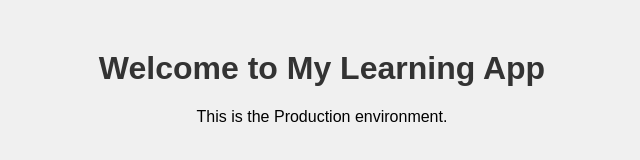
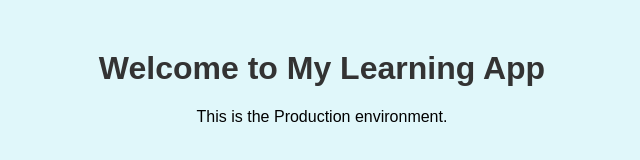
Before and after one commit to DylanL96/my-learning-app, a plain HTML site: page index.html in a window 1280 px wide. Shown: the whole page, without its empty margins (318-958 px from the left). Drawn offline with Linux system fonts and the light colour scheme.

Commit message:
Change background color for dev

```diff
--- a/styles.css
+++ b/styles.css
@@ -2,7 +2,9 @@ body {
     font-family: Arial, sans-serif;
     text-align: center;
     margin-top: 50px;
-    background-color: #f0f0f0;
+    /* background-color: #f0f0f0; */
+    background-color: #e0f7fa; /* Changed for dev */
+
   }
   h1 {
     color: #333;
```
